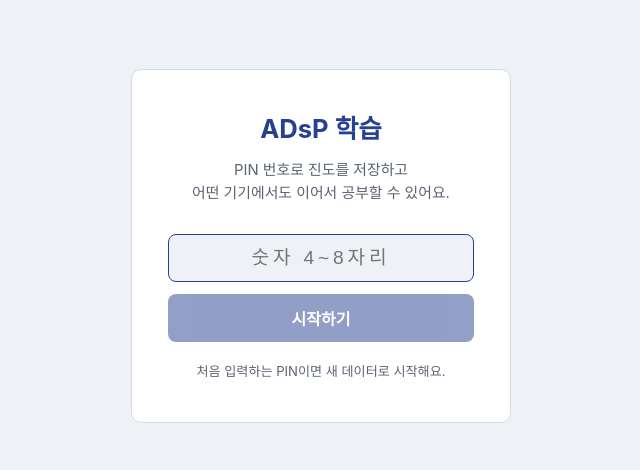
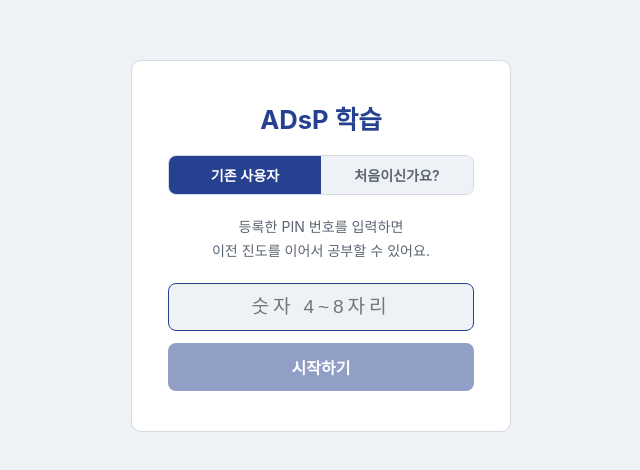
Before and after one commit to younjik/adsplearning, a React (Vite) app: page / in a window 1280 px wide. Shown: the part 154-624 px from the top of the page, without its empty margins (319-959 px from the left). Built offline with nearby package versions, Linux system fonts and the light colour scheme; no server answers.

Commit message:
처음인지 확인하기

```diff
--- a/src/App.jsx
+++ b/src/App.jsx
@@ -30,6 +30,7 @@ export default function App() {
 
   const [pin, setPin] = useState(null);
   const [pinLoading, setPinLoading] = useState(false);
+  const [pinError, setPinError] = useState('');
   const [expanded, setExpanded] = useState(new Set(['s1']));
   const [answers, setAnswers] = useState({});
   const [bookmarks, setBookmarks] = useState(new Set());
@@ -87,15 +88,29 @@ export default function App() {
   }, [scrollTarget]);
 
   // PIN 로그인
-  async function handlePinSubmit(enteredPin) {
+  async function handlePinSubmit(enteredPin, isNew) {
     setPinLoading(true);
+    setPinError('');
     const data = await loadUserData(enteredPin);
-    if (data) {
+
+    if (isNew) {
+      if (data !== null) {
+        setPinError('이미 사용 중인 PIN이에요. 다른 번호를 선택해주세요.');
+        setPinLoading(false);
+        return;
+      }
+    } else {
+      if (data === null) {
+        setPinError('등록되지 않은 PIN이에요. 처음이신가요? 탭에서 만들어보세요.');
+        setPinLoading(false);
+        return;
+      }
       setAnswers(data.answers || {});
       setBookmarks(new Set(data.bookmarks || []));
       setExpanded(new Set(data.expanded || ['s1']));
       if (data.lastPath) navigate(data.lastPath);
     }
+
     setPin(enteredPin);
     setPinLoading(false);
     dataReadyRef.current = true;
@@ -231,7 +246,7 @@ export default function App() {
   };
 
   if (!pin) {
-    return <PinScreen onSubmit={handlePinSubmit} loading={pinLoading} />;
+    return <PinScreen onSubmit={handlePinSubmit} loading={pinLoading} error={pinError} />;
   }
 
   return (
--- a/src/components/PinScreen.jsx
+++ b/src/components/PinScreen.jsx
@@ -1,24 +1,45 @@
 import { useState } from 'react';
 
-export default function PinScreen({ onSubmit, loading }) {
+export default function PinScreen({ onSubmit, loading, error }) {
+  const [isNew, setIsNew] = useState(false);
   const [pin, setPin] = useState('');
-  const [error, setError] = useState('');
 
   function handleSubmit(e) {
     e.preventDefault();
-    if (pin.length < 4) {
-      setError('PIN은 숫자 4자리 이상이어야 해요');
-      return;
-    }
-    setError('');
-    onSubmit(pin);
+    if (pin.length < 4) return;
+    onSubmit(pin, isNew);
+  }
+
+  function handleTabChange(newTab) {
+    setIsNew(newTab);
+    setPin('');
   }
 
   return (
     <div className="pin-screen">
       <div className="pin-card">
         <h1 className="pin-title">ADsP 학습</h1>
-        <p className="pin-desc">PIN 번호로 진도를 저장하고<br />어떤 기기에서도 이어서 공부할 수 있어요.</p>
+        <div className="pin-tabs">
+          <button
+            type="button"
+            className={`pin-tab ${!isNew ? 'active' : ''}`}
+            onClick={() => handleTabChange(false)}
+          >
+            기존 사용자
+          </button>
+          <button
+            type="button"
+            className={`pin-tab ${isNew ? 'active' : ''}`}
+            onClick={() => handleTabChange(true)}
+          >
+            처음이신가요?
+          </button>
+        </div>
+        <p className="pin-desc">
+          {isNew
+            ? '사용할 PIN 번호를 정해주세요.\n어떤 기기에서도 이 번호로 이어서 공부할 수 있어요.'
+            : '등록한 PIN 번호를 입력하면\n이전 진도를 이어서 공부할 수 있어요.'}
+        </p>
         <form onSubmit={handleSubmit} className="pin-form">
           <input
             className="pin-input"
@@ -32,10 +53,9 @@ export default function PinScreen({ onSubmit, loading }) {
           />
           {error && <p className="pin-error">{error}</p>}
           <button className="pin-btn" type="submit" disabled={loading || pin.length < 4}>
-            {loading ? '불러오는 중…' : '시작하기'}
+            {loading ? '확인 중…' : isNew ? 'PIN 만들기' : '시작하기'}
           </button>
         </form>
-        <p className="pin-hint">처음 입력하는 PIN이면 새 데이터로 시작해요.</p>
       </div>
     </div>
   );
--- a/src/index.css
+++ b/src/index.css
@@ -356,8 +356,11 @@ button { font-family: inherit; }
   border-radius: var(--radius); padding: 40px 36px; max-width: 380px; width: 100%;
   text-align: center;
 }
-.pin-title { font-size: 1.6rem; font-weight: 700; color: var(--accent); margin: 0 0 10px; }
-.pin-desc { color: var(--ink-muted); font-size: 0.93rem; line-height: 1.6; margin: 0 0 28px; }
+.pin-title { font-size: 1.6rem; font-weight: 700; color: var(--accent); margin: 0 0 16px; }
+.pin-tabs { display: flex; border: 1.5px solid var(--border); border-radius: 8px; overflow: hidden; margin-bottom: 20px; }
+.pin-tab { flex: 1; padding: 9px; font-size: 0.88rem; font-weight: 600; border: none; cursor: pointer; background: var(--bg); color: var(--ink-muted); }
+.pin-tab.active { background: var(--accent); color: #fff; }
+.pin-desc { color: var(--ink-muted); font-size: 0.88rem; line-height: 1.7; margin: 0 0 20px; white-space: pre-line; }
 .pin-form { display: flex; flex-direction: column; gap: 12px; }
 .pin-input {
   border: 1.5px solid var(--border); border-radius: 8px; padding: 12px 16px;
```
